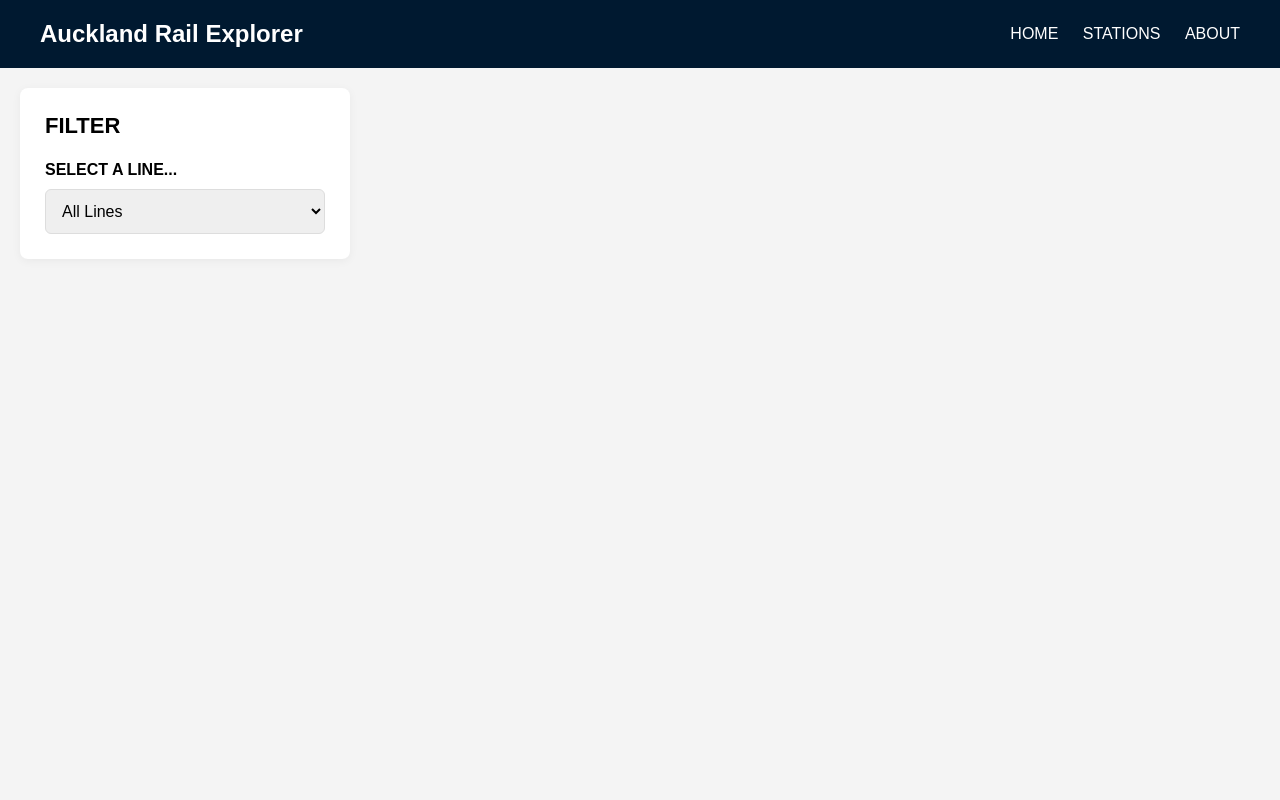
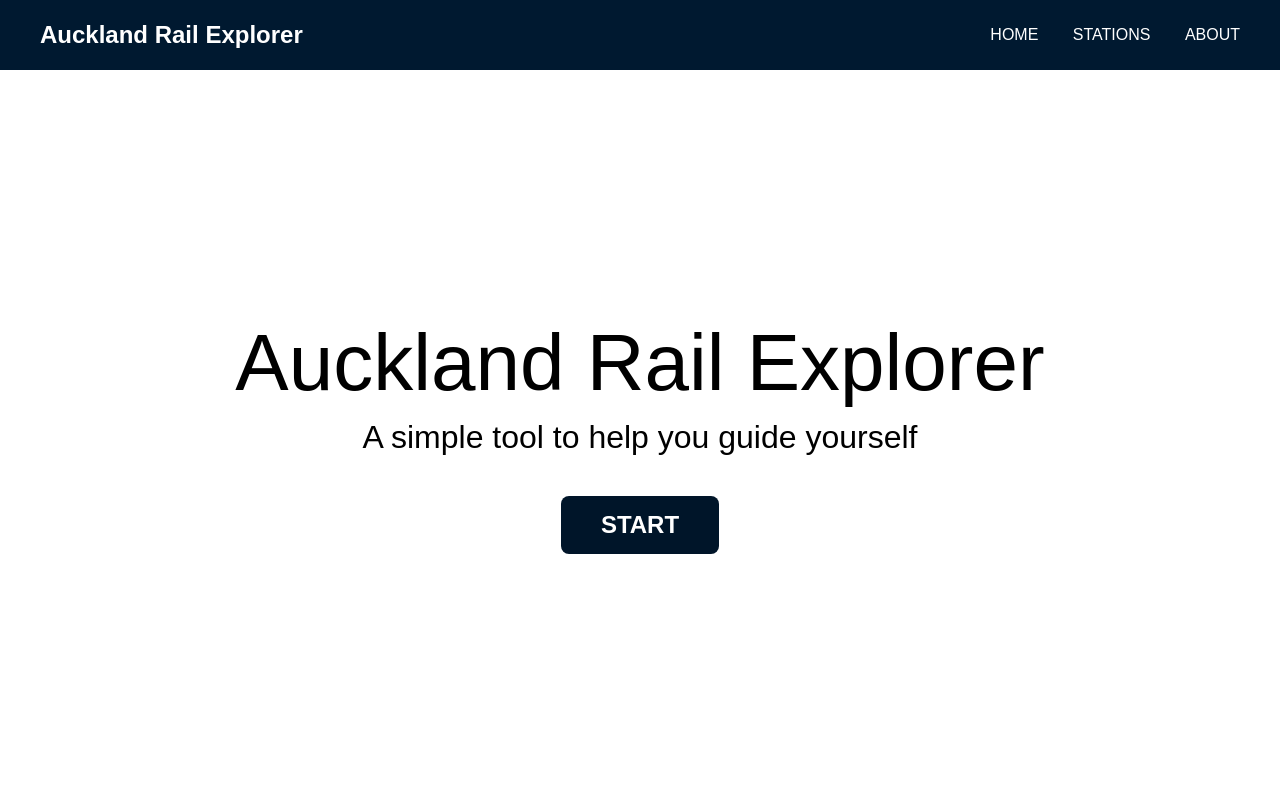
Before and after one commit to 816R-school/NCEA-L2-Rail-Project, a Flask app: page / in a window 1280 px wide. Run offline with Flask 3, Linux system fonts and the light colour scheme; data that the repository does not hold is empty.

Commit message:
small update

```diff
--- a/app.py
+++ b/app.py
@@ -9,7 +9,11 @@ def get_db_connection():
     return conn
 
 @app.route('/')
-def index():
+def home():
+    return render_template('home.html')
+
+@app.route('/stations')
+def stations():
     line_id = request.args.get('line')
     conn = get_db_connection()
 
@@ -22,12 +26,12 @@ def index():
 
     if line_id and line_id.strip():
         query += ' WHERE s.line_id = ?'
-        stations = conn.execute(query, (line_id,)).fetchall()
+        stations_data = conn.execute(query, (line_id,)).fetchall()
     else:
-        stations = conn.execute(query).fetchall()
+        stations_data = conn.execute(query).fetchall()
 
     conn.close()
-    return render_template('index.html', stations=stations)
+    return render_template('stations.html', stations=stations_data)
 
 if __name__ == '__main__':
     app.run(debug=True)
--- /dev/null
+++ b/templates/home.html
@@ -0,0 +1,86 @@
+<!DOCTYPE html>
+<html lang="en">
+<head>
+    <meta charset="UTF-8">
+    <meta name="viewport" content="width=device-width, initial-scale=1.0">
+    <title>Home - Auckland Rail Explorer</title>
+    <link rel="stylesheet" href="{{ url_for('static', filename='style.css') }}">
+    <style>
+        body {
+            margin: 0;
+            padding-top: 70px;
+        }
+
+        nav {
+            position: fixed;
+            top: 0;
+            left: 0;
+            right: 0;
+            height: 70px;
+            z-index: 1000;
+            background-color: #001529;
+            display: flex;
+            justify-content: space-between;
+            align-items: center;
+            padding: 0 40px;
+        }
+
+        .hero-container {
+            height: calc(100vh - 70px);
+            display: flex;
+            flex-direction: column;
+            justify-content: center;
+            align-items: center;
+            text-align: center;
+            background-color: #FFFFFF;
+        }
+
+        .hero-title {
+            font-size: 80px;
+            font-weight: 500;
+            margin: 0;
+            color: #000;
+        }
+
+        .hero-subtitle {
+            font-size: 32px;
+            color: #000;
+            margin: 10px 0 40px 0;
+        }
+
+        .start-button {
+            padding: 15px 40px;
+            font-size: 24px;
+            font-weight: bold;
+            color: white;
+            background-color: #001529;
+            border: none;
+            border-radius: 8px;
+            text-decoration: none;
+            transition: background-color 0.3s;
+        }
+
+        .start-button:hover {
+            background-color: #003366;
+        }
+    </style>
+</head>
+<body>
+
+    <nav>
+        <h1 style="color: white; margin: 0;">Auckland Rail Explorer</h1>
+        <div class="nav-links">
+            <a href="/" style="color: white; text-decoration: none; margin-left: 30px;">HOME</a>
+            <a href="/stations" style="color: white; text-decoration: none; margin-left: 30px;">STATIONS</a>
+            <a href="#" style="color: white; text-decoration: none; margin-left: 30px;">ABOUT</a>
+        </div>
+    </nav>
+
+    <div class="hero-container">
+        <h1 class="hero-title">Auckland Rail Explorer</h1>
+        <p class="hero-subtitle">A simple tool to help you guide yourself</p>
+        <a href="/stations" class="start-button">START</a>
+    </div>
+
+</body>
+</html>
--- a/templates/index.html
+++ b/templates/stations.html
@@ -3,8 +3,47 @@
 <head>
     <meta charset="UTF-8">
     <meta name="viewport" content="width=device-width, initial-scale=1.0">
-    <title>Auckland Rail Explorer</title>
+    <title>Stations - Auckland Rail Explorer</title>
     <link rel="stylesheet" href="{{ url_for('static', filename='style.css') }}">
+    <style>
+        body {
+            margin: 0;
+            padding-top: 90px;
+        }
+
+        nav {
+            position: fixed;
+            top: 0;
+            left: 0;
+            right: 0;
+            height: 70px;
+            z-index: 1000;
+            background-color: #001529;
+            display: flex;
+            justify-content: space-between;
+            align-items: center;
+            padding: 0 40px;
+        }
+
+        nav h1 {
+            color: white;
+            margin: 0;
+        }
+
+        .nav-links a {
+            color: white;
+            text-decoration: none;
+            margin-left: 30px;
+            font-weight: normal;
+        }
+
+        .container {
+            display: flex;
+            gap: 40px;
+            align-items: flex-start;
+            padding: 20px;
+        }
+    </style>
 </head>
 <body>
 
@@ -12,16 +51,16 @@
         <h1>Auckland Rail Explorer</h1>
         <div class="nav-links">
             <a href="/">HOME</a>
-            <a href="#">STATIONS</a>
+            <a href="/stations">STATIONS</a>
             <a href="#">ABOUT</a>
         </div>
     </nav>
 
-    <div class="container" style="display: flex; gap: 40px; align-items: flex-start; padding: 20px;">
+    <div class="container">
 
         <aside style="flex: 1; max-width: 280px; background: #FFFFFF; padding: 25px; border-radius: 8px; box-shadow: 0 2px 10px rgba(0,0,0,0.05);">
             <h3 style="margin-top: 0; font-size: 22px;">FILTER</h3>
-            <form action="/" method="GET">
+            <form action="/stations" method="GET">
                 <label style="display: block; margin-bottom: 10px; font-weight: bold;">SELECT A LINE...</label>
                 <select name="line" onchange="this.form.submit()" style="width: 100%; padding: 12px; border: 1px solid #ddd; border-radius: 6px; font-size: 16px;">
                     <option value="" {% if not request.args.get('line') %}selected{% endif %}>All Lines</option>
```
